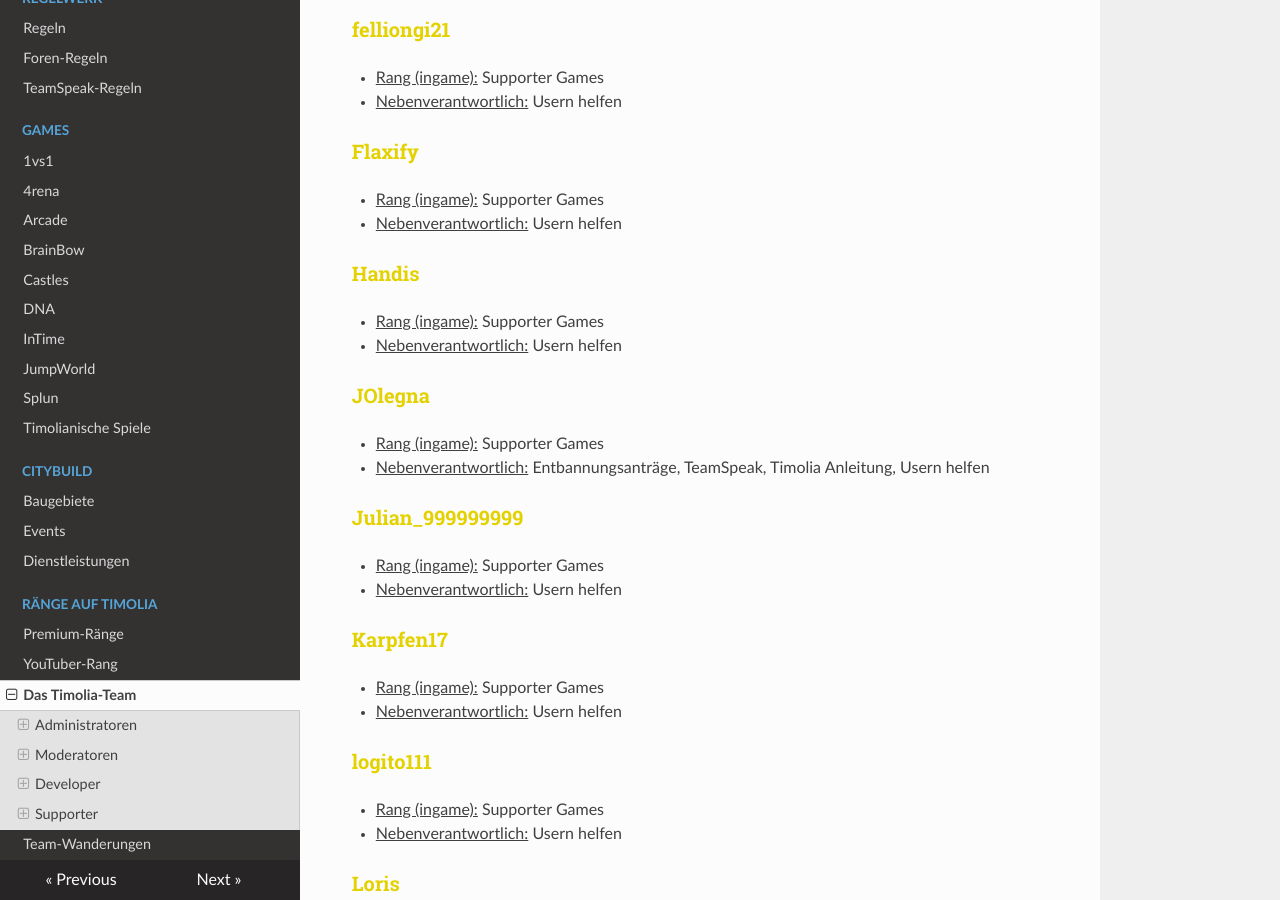
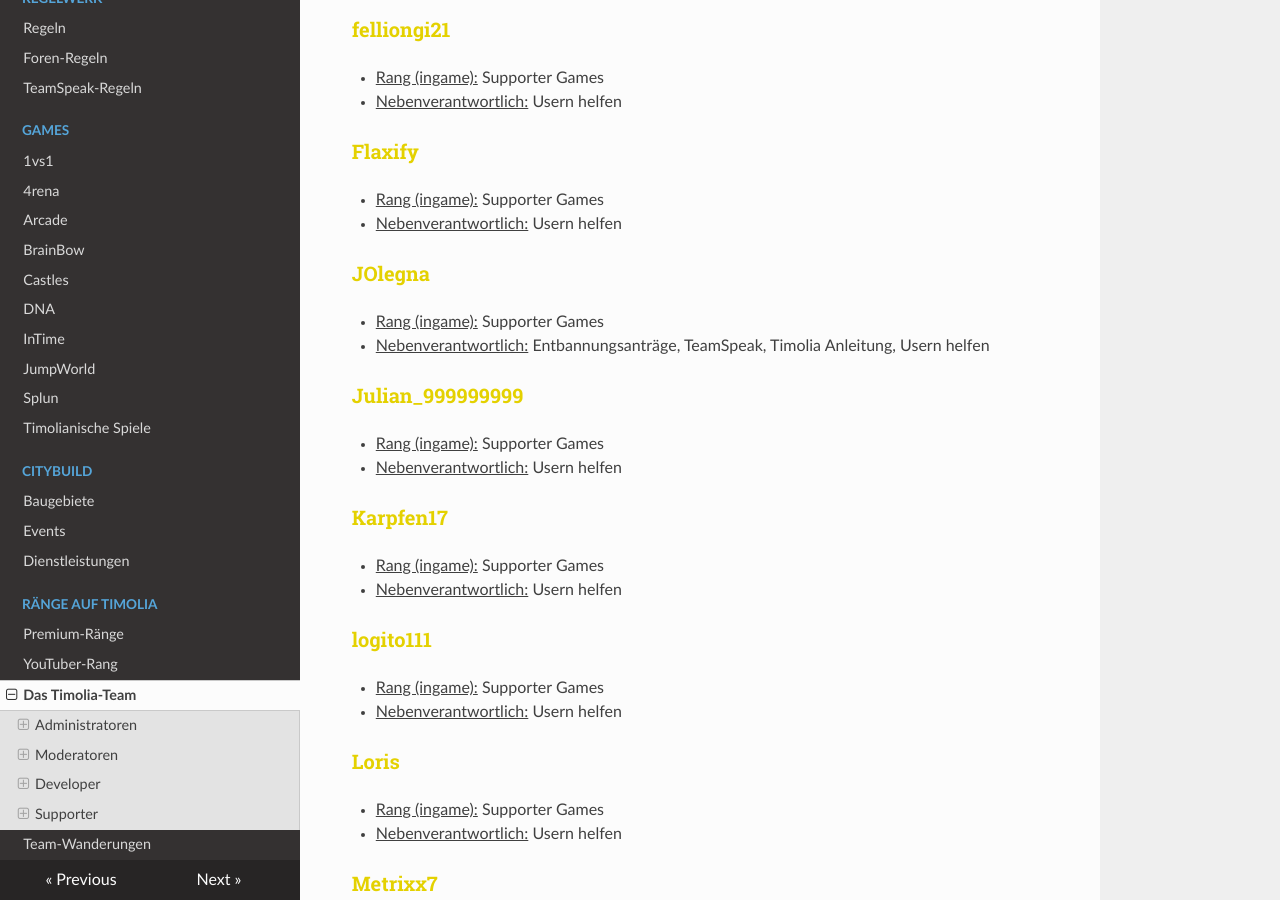
Before and after one commit to TimoliaDE/HowTo, an MkDocs documentation site: the page built from docs/ranks/team.md, in a window 1280 px wide and 900 px high, scrolled down 5236 px. Built offline with MkDocs 1.6.1, drawn with Linux system fonts in a browser that asks for light colours; nearby versions of some CDN libraries; old or Windows-style settings are respelled for this version of MkDocs.

Commit message:
updated team members and team changes

```diff
--- a/docs/ranks/team.md
+++ b/docs/ranks/team.md
@@ -175,10 +175,6 @@ Sie stehen für alle grundlegenden Fragen und Reports zur Verfügung und sind di
 - <u>Nebenverantwortlich:</u> Usern helfen
 
 ### <strong><span style="color:#E4D100">Flaxify</span></strong>
-- <u>Rang (ingame):</u> Supporter Games
-- <u>Nebenverantwortlich:</u> Usern helfen
-
-### <strong><span style="color:#E4D100">Handis</span></strong>
 - <u>Rang (ingame):</u> Supporter Games
 - <u>Nebenverantwortlich:</u> Usern helfen
 
```
Also changed, not shown: docs/ranks/wanderungen.md (+1 -0 lines).
